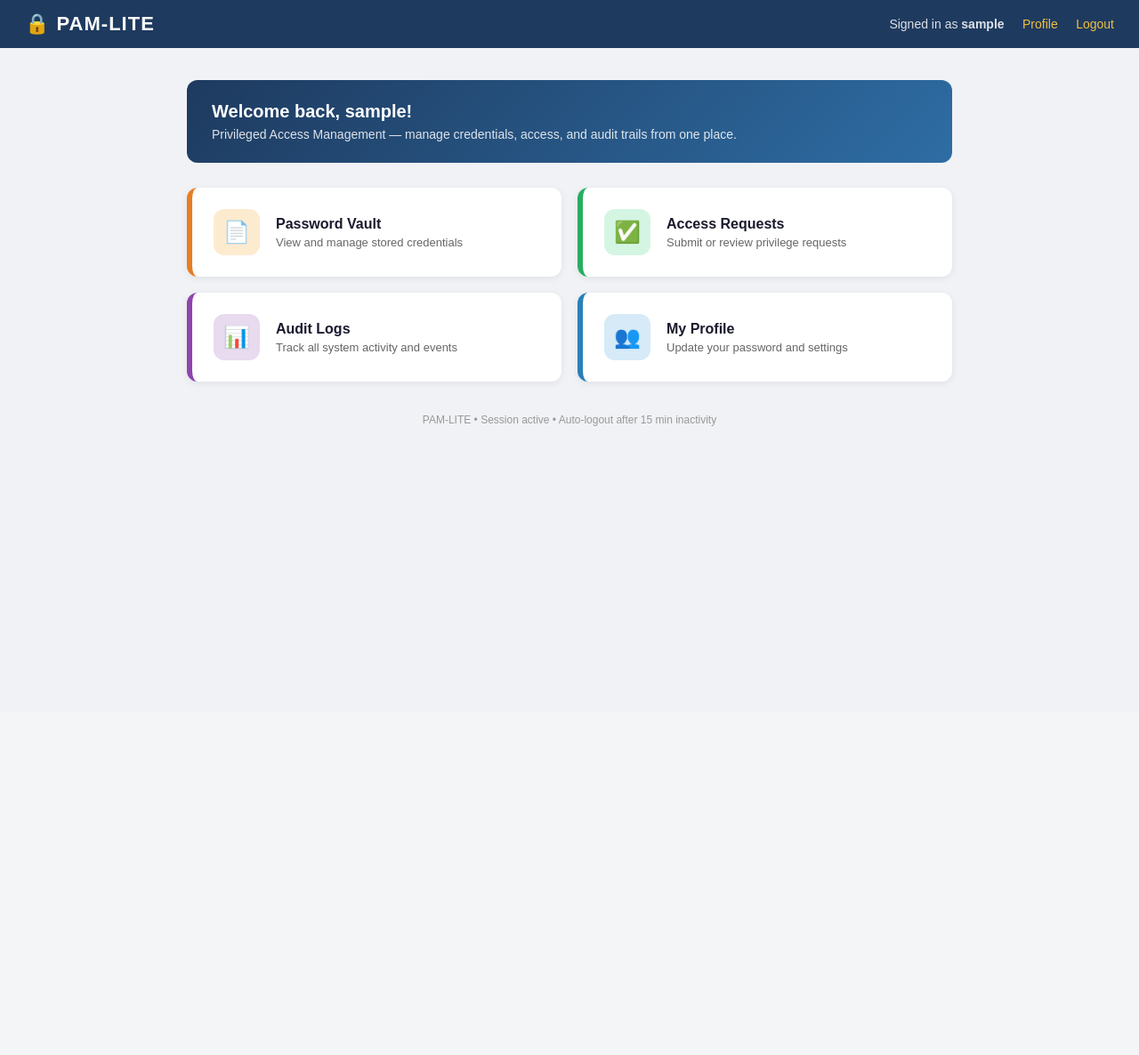
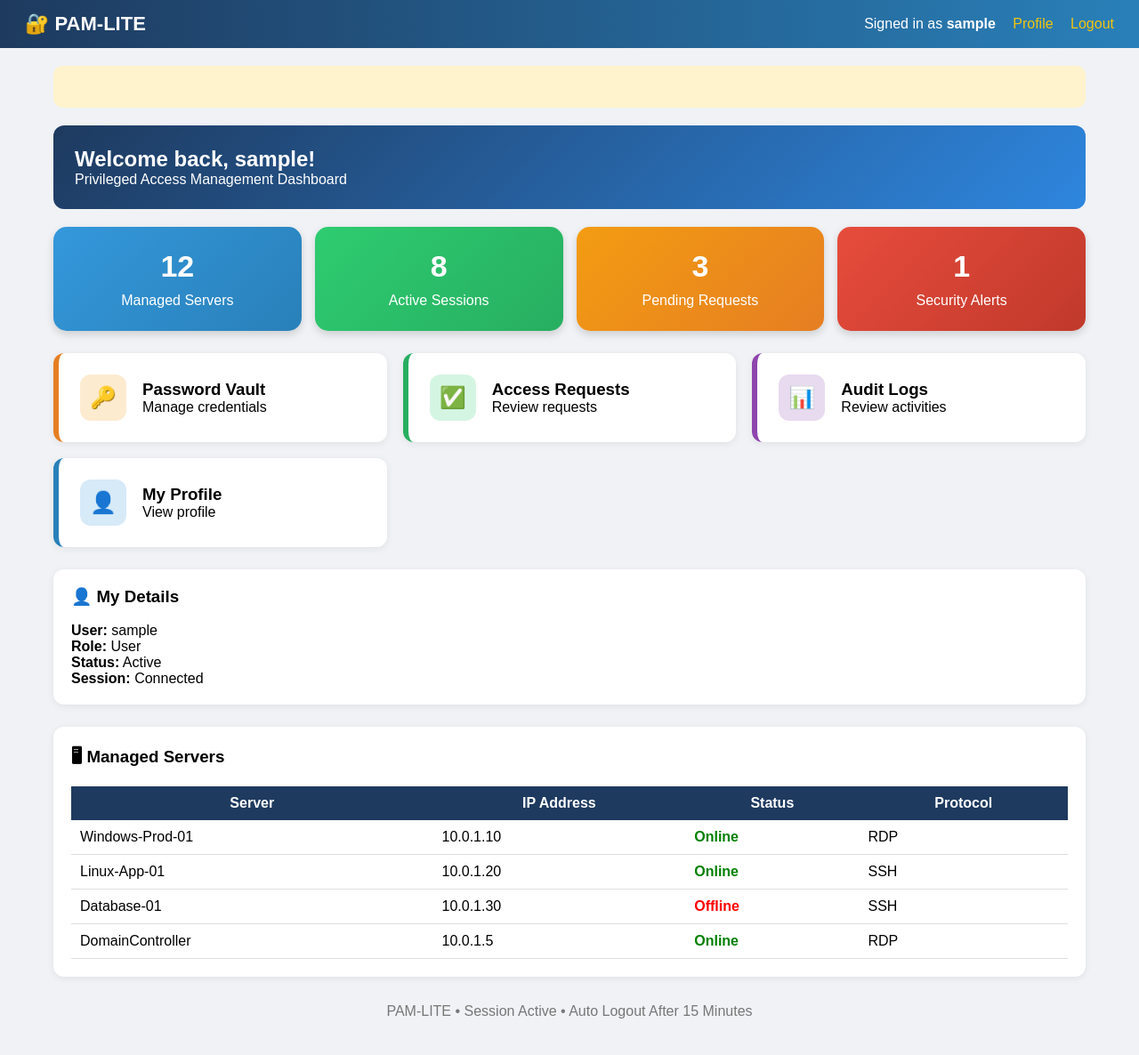
Before and after one commit to vemuripriyanka630-arch/PAM-LITE, a Flask app: template templates/dashboard.html in a window 1280 px wide. Shown: the whole page at 89% size. Before the commit the page ends 479 px from the top, so only its background shows below. Run offline with Flask 3, Linux system fonts and the light colour scheme; the template is opened without the code that fills it: most values are stand-ins (such as "Sample title", 1, 10 or a date in 2020).

Commit message:
dashboard.html

```diff
--- a/templates/dashboard.html
+++ b/templates/dashboard.html
@@ -2,137 +2,369 @@
 <html>
 <head>
 <title>PAM Lite - Dashboard</title>
+
 <style>
-  * { box-sizing: border-box; margin: 0; padding: 0; }
-  body { font-family: Arial, sans-serif; background: #f0f2f5; min-height: 100vh; }
+*{
+    box-sizing:border-box;
+    margin:0;
+    padding:0;
+}
 
-  .topbar {
-    background: #1e3a5f;
-    color: white;
-    padding: 14px 28px;
-    display: flex;
-    justify-content: space-between;
-    align-items: center;
+body{
+    font-family:Arial,sans-serif;
+    background:#f0f2f5;
+    min-height:100vh;
 }
-  .topbar h1 { font-size: 22px; letter-spacing: 1px; }
-  .topbar span { font-size: 14px; opacity: 0.85; }
-  .topbar a { color: #f0c040; text-decoration: none; font-size: 14px; margin-left: 16px; }
-  .topbar a:hover { text-decoration: underline; }
 
-  .container { max-width: 900px; margin: 36px auto; padding: 0 20px; }
+/* Top Bar */
 
-  .welcome {
-    background: linear-gradient(135deg, #1e3a5f, #2e6da4);
-    color: white;
-    border-radius: 12px;
-    padding: 24px 28px;
-    margin-bottom: 28px;
+.topbar{
+    background:linear-gradient(90deg,#1e3a5f,#2980b9);
+    color:white;
+    padding:14px 28px;
+    display:flex;
+    justify-content:space-between;
+    align-items:center;
 }
-  .welcome h2 { font-size: 20px; margin-bottom: 6px; }
-  .welcome p { opacity: 0.85; font-size: 14px; }
 
-  .grid { display: grid; grid-template-columns: repeat(2, 1fr); gap: 18px; }
+.topbar h1{
+    font-size:22px;
+}
 
-  .card {
-    background: white;
-    border-radius: 12px;
-    padding: 24px;
-    text-decoration: none;
-    color: inherit;
-    display: flex;
-    align-items: center;
-    gap: 18px;
-    box-shadow: 0 2px 8px rgba(0,0,0,0.07);
-    transition: transform 0.15s, box-shadow 0.15s;
-    border-left: 6px solid;
+.topbar a{
+    color:#f1c40f;
+    text-decoration:none;
+    margin-left:15px;
 }
-  .card:hover { transform: translateY(-3px); box-shadow: 0 6px 18px rgba(0,0,0,0.12); }
 
-  .card-vault     { border-color: #e67e22; }
-  .card-requests  { border-color: #27ae60; }
-  .card-audit     { border-color: #8e44ad; }
-  .card-users     { border-color: #c0392b; }
-  .card-profile   { border-color: #2980b9; }
+/* Container */
 
-  .icon {
-    width: 52px; height: 52px; border-radius: 12px;
-    display: flex; align-items: center; justify-content: center;
-    font-size: 24px; flex-shrink: 0;
+.container{
+    max-width:1200px;
+    margin:20px auto;
+    padding:0 20px;
 }
-  .icon-vault    { background: #fdebd0; }
-  .icon-requests { background: #d5f5e3; }
-  .icon-audit    { background: #e8daef; }
-  .icon-users    { background: #fadbd8; }
-  .icon-profile  { background: #d6eaf8; }
 
-  .card-text h3 { font-size: 16px; color: #1a1a2e; margin-bottom: 4px; }
-  .card-text p  { font-size: 13px; color: #666; }
+/* Notification */
 
-  .footer { text-align: center; margin-top: 36px; color: #999; font-size: 12px; }
+.notification{
+    background:#fff3cd;
+    color:#856404;
+    padding:12px;
+    border-radius:10px;
+    margin-bottom:20px;
+    font-weight:bold;
+}
+
+/* Welcome */
+
+.welcome{
+    background:linear-gradient(135deg,#1e3a5f,#2e86de);
+    color:white;
+    border-radius:12px;
+    padding:24px;
+    margin-bottom:20px;
+}
+
+/* Statistics */
+
+.stats{
+    display:grid;
+    grid-template-columns:repeat(auto-fit,minmax(220px,1fr));
+    gap:15px;
+    margin-bottom:25px;
+}
+
+.stat-card{
+    padding:25px;
+    border-radius:15px;
+    color:white;
+    text-align:center;
+    box-shadow:0 4px 10px rgba(0,0,0,0.15);
+}
+
+.stat-card h2{
+    font-size:34px;
+    margin-bottom:10px;
+}
+
+.blue{
+    background:linear-gradient(135deg,#3498db,#2980b9);
+}
+
+.green{
+    background:linear-gradient(135deg,#2ecc71,#27ae60);
+}
+
+.orange{
+    background:linear-gradient(135deg,#f39c12,#e67e22);
+}
+
+.red{
+    background:linear-gradient(135deg,#e74c3c,#c0392b);
+}
+
+/* Main Cards */
+
+.grid{
+    display:grid;
+    grid-template-columns:repeat(auto-fit,minmax(280px,1fr));
+    gap:18px;
+}
+
+.card{
+    background:white;
+    border-radius:12px;
+    padding:24px;
+    text-decoration:none;
+    color:inherit;
+    display:flex;
+    align-items:center;
+    gap:18px;
+    box-shadow:0 2px 8px rgba(0,0,0,0.07);
+    transition:0.2s;
+    border-left:6px solid;
+}
+
+.card:hover{
+    transform:translateY(-3px);
+}
+
+.card-vault{border-color:#e67e22;}
+.card-requests{border-color:#27ae60;}
+.card-audit{border-color:#8e44ad;}
+.card-users{border-color:#c0392b;}
+.card-profile{border-color:#2980b9;}
+
+.icon{
+    width:52px;
+    height:52px;
+    border-radius:12px;
+    display:flex;
+    align-items:center;
+    justify-content:center;
+    font-size:24px;
+}
+
+.icon-vault{background:#fdebd0;}
+.icon-requests{background:#d5f5e3;}
+.icon-audit{background:#e8daef;}
+.icon-users{background:#fadbd8;}
+.icon-profile{background:#d6eaf8;}
+
+/* Profile */
+
+.profile-box{
+    background:white;
+    padding:20px;
+    border-radius:12px;
+    margin-top:25px;
+    box-shadow:0 2px 8px rgba(0,0,0,0.07);
+}
+
+/* Servers */
+
+.server-box{
+    background:white;
+    padding:20px;
+    border-radius:12px;
+    margin-top:25px;
+    box-shadow:0 2px 8px rgba(0,0,0,0.07);
+}
+
+.server-table{
+    width:100%;
+    border-collapse:collapse;
+    margin-top:15px;
+}
+
+.server-table th{
+    background:#1e3a5f;
+    color:white;
+    padding:10px;
+}
+
+.server-table td{
+    padding:10px;
+    border-bottom:1px solid #ddd;
+}
+
+.online{
+    color:green;
+    font-weight:bold;
+}
+
+.offline{
+    color:red;
+    font-weight:bold;
+}
+
+.footer{
+    text-align:center;
+    margin-top:30px;
+    color:#777;
+    padding-bottom:20px;
+}
 </style>
+
 </head>
 <body>
 
 <div class="topbar">
-  <h1>&#128274; PAM-LITE</h1>
+    <h1>🔐 PAM-LITE</h1>
+
     <div>
-    <span>Signed in as <strong>{{ username }}</strong></span>
+        Signed in as <strong>{{ username }}</strong>
         <a href="/profile">Profile</a>
         <a href="/logout">Logout</a>
     </div>
 </div>
 
 <div class="container">
+
+<div class="notification">
+<marquee>
+🔔 Password Rotation Completed |
+🔔 3 Pending Access Requests |
+🔔 Linux-App-01 Added Successfully |
+🔔 Audit Review Due This Week |
+🔔 Welcome {{ username }}
+</marquee>
+</div>
+
 <div class="welcome">
 <h2>Welcome back, {{ username }}!</h2>
-    <p>Privileged Access Management &mdash; manage credentials, access, and audit trails from one place.</p>
+<p>Privileged Access Management Dashboard</p>
+</div>
+
+<div class="stats">
+
+<div class="stat-card blue">
+<h2>12</h2>
+<p>Managed Servers</p>
+</div>
+
+<div class="stat-card green">
+<h2>8</h2>
+<p>Active Sessions</p>
+</div>
+
+<div class="stat-card orange">
+<h2>3</h2>
+<p>Pending Requests</p>
+</div>
+
+<div class="stat-card red">
+<h2>1</h2>
+<p>Security Alerts</p>
+</div>
+
 </div>
 
 <div class="grid">
+
 <a href="/vault" class="card card-vault">
-      <div class="icon icon-vault">&#128196;</div>
-      <div class="card-text">
+<div class="icon icon-vault">🔑</div>
+<div>
 <h3>Password Vault</h3>
-        <p>View and manage stored credentials</p>
+<p>Manage credentials</p>
 </div>
 </a>
 
 <a href="/requests" class="card card-requests">
-      <div class="icon icon-requests">&#9989;</div>
-      <div class="card-text">
+<div class="icon icon-requests">✅</div>
+<div>
 <h3>Access Requests</h3>
-        <p>Submit or review privilege requests</p>
+<p>Review requests</p>
 </div>
 </a>
 
 <a href="/audit" class="card card-audit">
-      <div class="icon icon-audit">&#128202;</div>
-      <div class="card-text">
+<div class="icon icon-audit">📊</div>
+<div>
 <h3>Audit Logs</h3>
-        <p>Track all system activity and events</p>
+<p>Review activities</p>
 </div>
 </a>
 
 {% if username == "admin" %}
 <a href="/users" class="card card-users">
-      <div class="icon icon-users">&#128100;</div>
-      <div class="card-text">
+<div class="icon icon-users">👥</div>
+<div>
 <h3>User Management</h3>
-        <p>Add, remove, and manage accounts</p>
+<p>Manage users</p>
 </div>
 </a>
 {% else %}
 <a href="/profile" class="card card-profile">
-      <div class="icon icon-profile">&#128101;</div>
-      <div class="card-text">
+<div class="icon icon-profile">👤</div>
+<div>
 <h3>My Profile</h3>
-        <p>Update your password and settings</p>
+<p>View profile</p>
 </div>
 </a>
 {% endif %}
+
 </div>
 
-  <div class="footer">PAM-LITE &bull; Session active &bull; Auto-logout after 15 min inactivity</div>
+<div class="profile-box">
+<h3>👤 My Details</h3>
+<br>
+<p><b>User:</b> {{ username }}</p>
+<p><b>Role:</b> {% if username == "admin" %}Administrator{% else %}User{% endif %}</p>
+<p><b>Status:</b> Active</p>
+<p><b>Session:</b> Connected</p>
+</div>
+
+<div class="server-box">
+
+<h3>🖥 Managed Servers</h3>
+
+<table class="server-table">
+
+<tr>
+<th>Server</th>
+<th>IP Address</th>
+<th>Status</th>
+<th>Protocol</th>
+</tr>
+
+<tr>
+<td>Windows-Prod-01</td>
+<td>10.0.1.10</td>
+<td class="online">Online</td>
+<td>RDP</td>
+</tr>
+
+<tr>
+<td>Linux-App-01</td>
+<td>10.0.1.20</td>
+<td class="online">Online</td>
+<td>SSH</td>
+</tr>
+
+<tr>
+<td>Database-01</td>
+<td>10.0.1.30</td>
+<td class="offline">Offline</td>
+<td>SSH</td>
+</tr>
+
+<tr>
+<td>DomainController</td>
+<td>10.0.1.5</td>
+<td class="online">Online</td>
+<td>RDP</td>
+</tr>
+
+</table>
+
+</div>
+
+<div class="footer">
+PAM-LITE • Session Active • Auto Logout After 15 Minutes
+</div>
+
 </div>
 
 </body>
```
Lines whose indentation alone changed are shown as unchanged.
